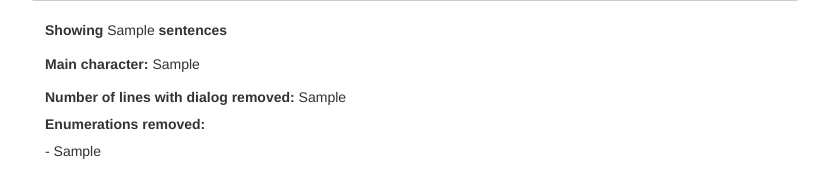
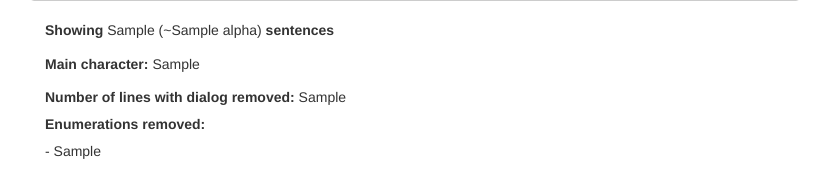
Before and after one commit to iustinadumitru/IA_proiect, a Flask app: template templates/home.html in a window 1280 px wide. Shown: the part 641-837 px from the top of the page, without its empty margins (60-889 px from the left). Run offline with Flask 2, Linux system fonts and the light colour scheme; the template is opened without the code that fills it: values that come from a table or form of the project are taken from there, most other values are stand-ins (such as "Sample title", 1, 10 or a date in 2020); some libraries are stand-ins or nearby versions.

Commit message:
Done! bye

```diff
--- a/server.py
+++ b/server.py
@@ -51,6 +51,7 @@ def index():
                 data["enumerations_removed"] = globals.ENUMERATIONS_REMOVED
                 data["lines_shown"] = globals.NR_OF_LINES_SHOWN
                 data["main_character"] = globals.MAIN_CHARACTER_NAME
+                data["alpha"] = globals.ALPHA
 
         else:
             flash('Campul text este obligatoriu.')
--- a/templates/home.html
+++ b/templates/home.html
@@ -79,7 +79,7 @@
                                 <div class="container">
                                     <div class="column">
                                         <div class="row-sm">
-                                            <b>Showing </b>{{ data.lines_shown }} <b> sentences </b>
+                                            <b>Showing </b>{{ data.lines_shown }} (~{{ data.alpha }}) <b> sentences </b>
                                         </div>
 
                                         <br>
```
